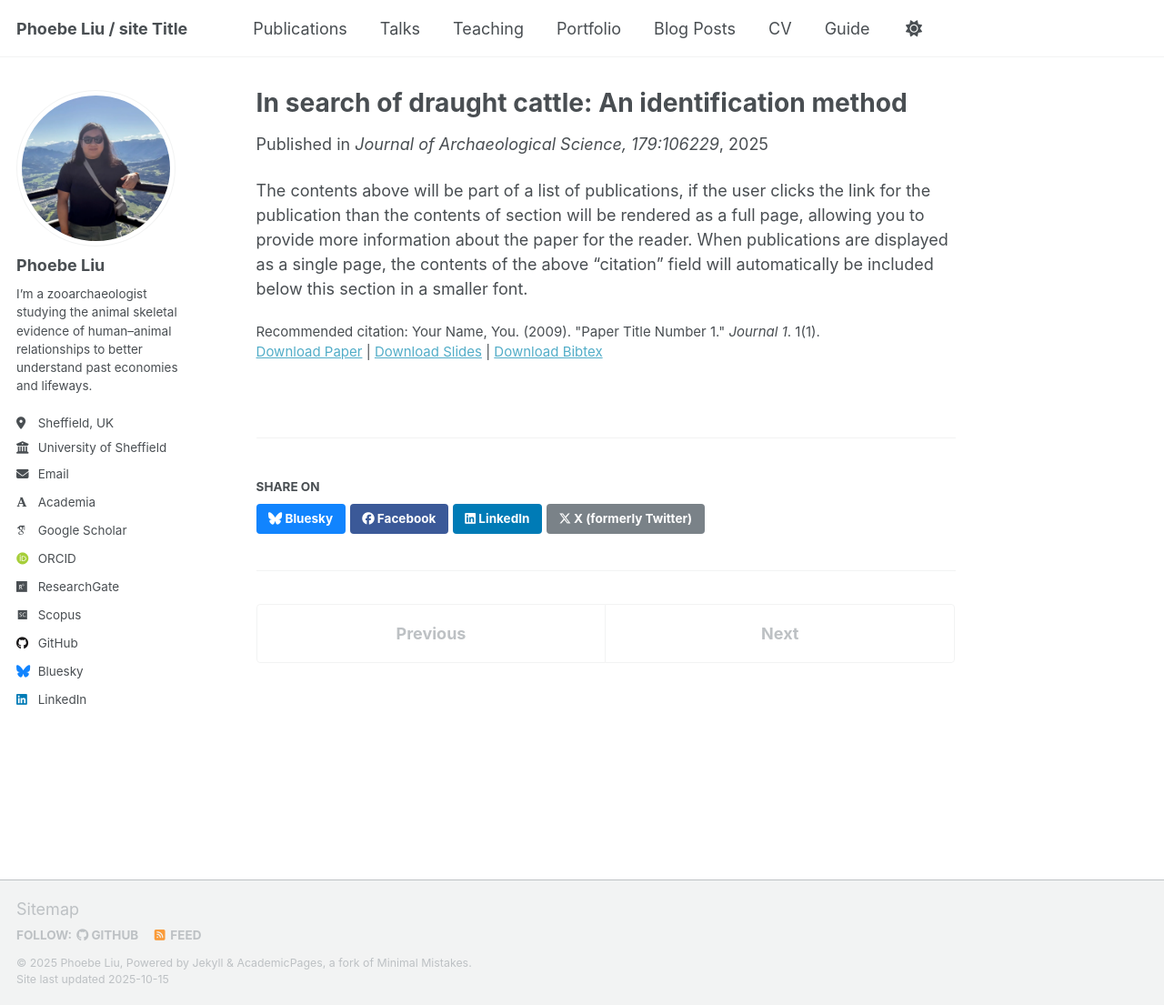
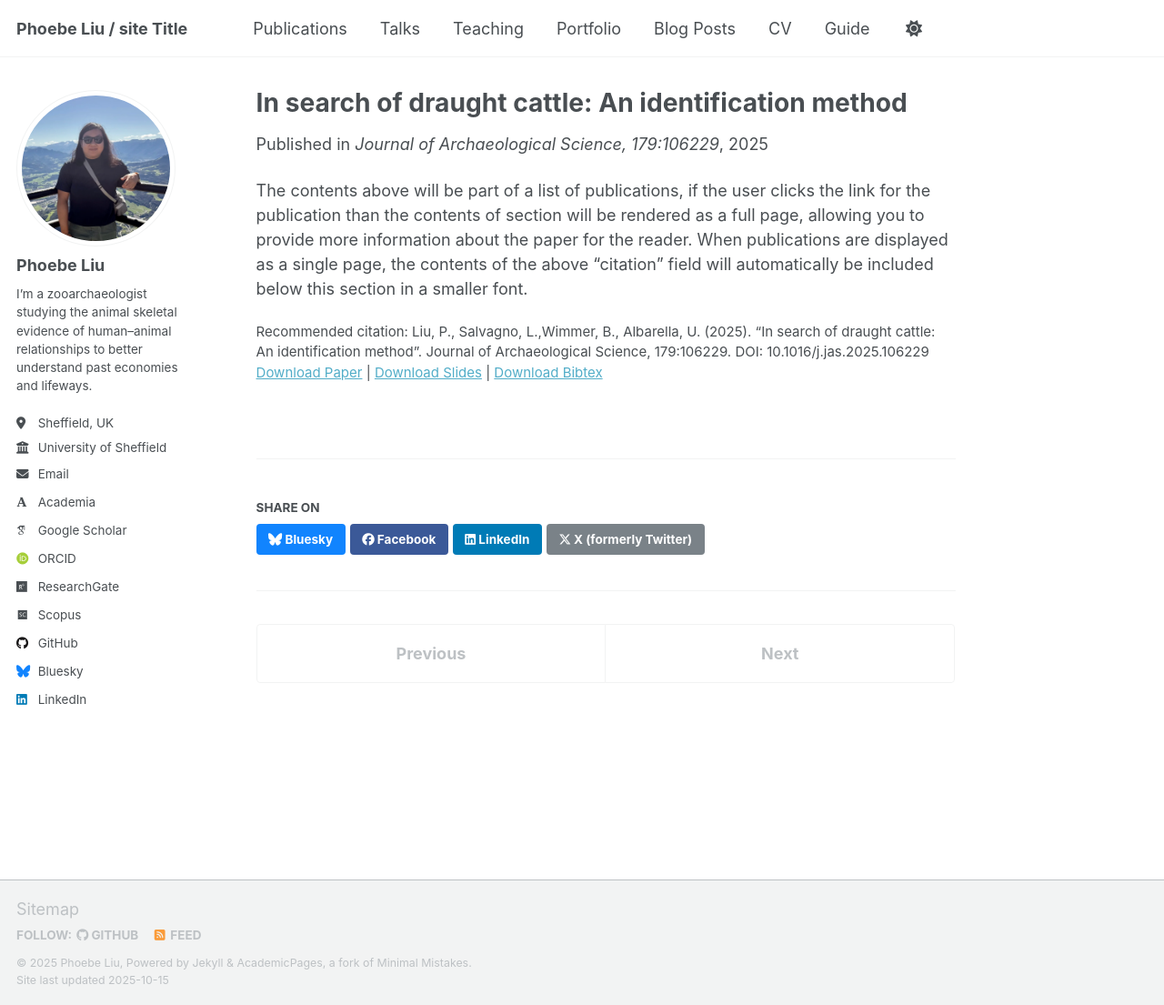
Before and after one commit to Phoebe-WCLiu/phoebe-wcliu.github.io, a Jekyll site: the page built from _publications/2009-10-01-paper-title-number-1.md, in a window 1280 px wide and 1105 px high. Shown: the whole window at 91% size. Built offline with Jekyll 4.4.1, drawn with Linux system fonts in a browser that asks for light colours; some web fonts are replaced; a script that is not in the unit is left out.

Commit message:
Update 2009-10-01-paper-title-number-1.md

```diff
--- a/_publications/2009-10-01-paper-title-number-1.md
+++ b/_publications/2009-10-01-paper-title-number-1.md
@@ -9,6 +9,6 @@ venue: 'Journal of Archaeological Science, 179:106229'
 slidesurl: 'http://academicpages.github.io/files/slides1.pdf'
 paperurl: 'http://academicpages.github.io/files/paper1.pdf'
 bibtexurl: 'http://academicpages.github.io/files/bibtex1.bib'
-citation: 'Your Name, You. (2009). &quot;Paper Title Number 1.&quot; <i>Journal 1</i>. 1(1).'
+citation: 'Liu, P., Salvagno, L.,Wimmer, B., Albarella, U. (2025). “In search of draught cattle: An identification method”. Journal of Archaeological Science, 179:106229. DOI: 10.1016/j.jas.2025.106229'
 ---
 The contents above will be part of a list of publications, if the user clicks the link for the publication than the contents of section will be rendered as a full page, allowing you to provide more information about the paper for the reader. When publications are displayed as a single page, the contents of the above "citation" field will automatically be included below this section in a smaller font.
```
